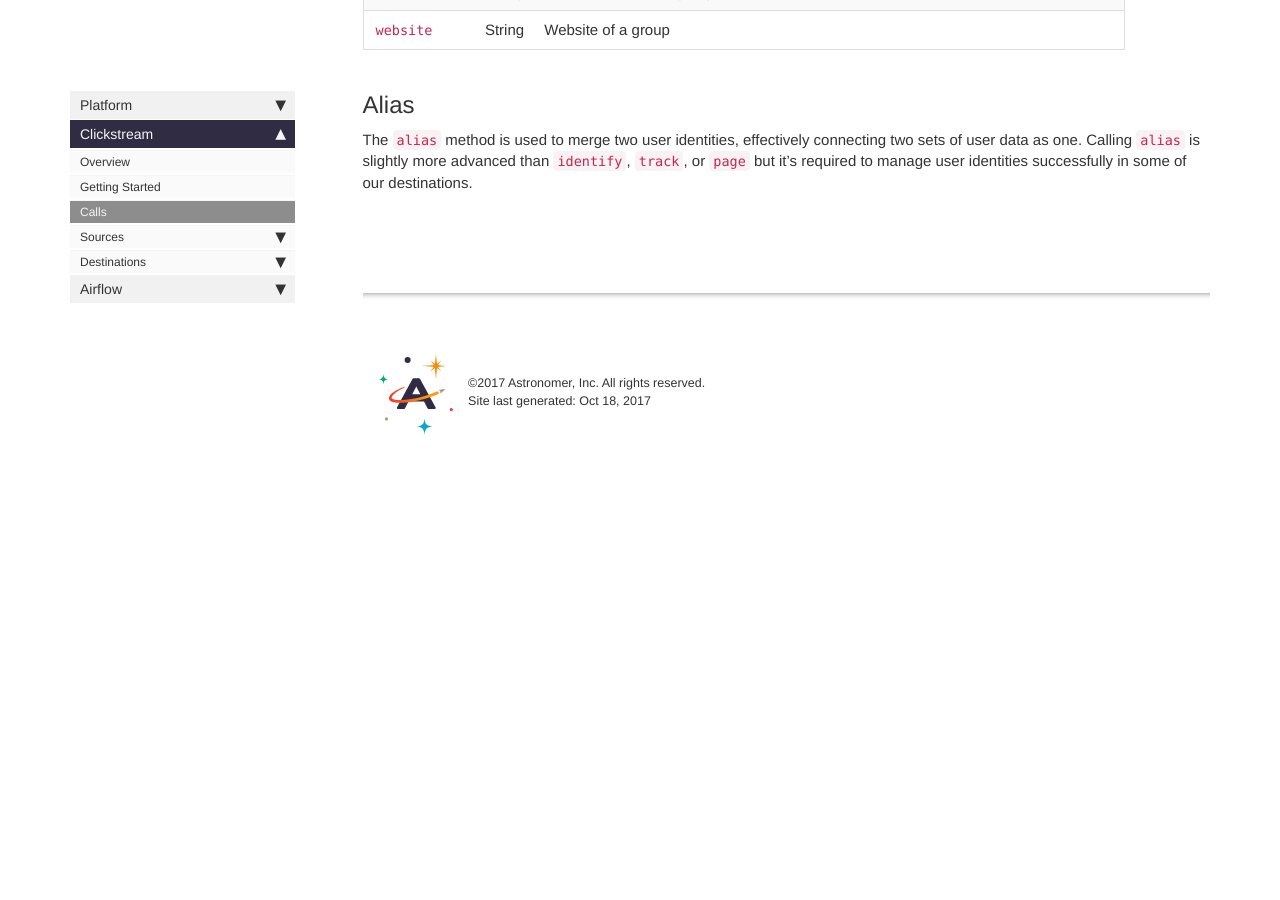
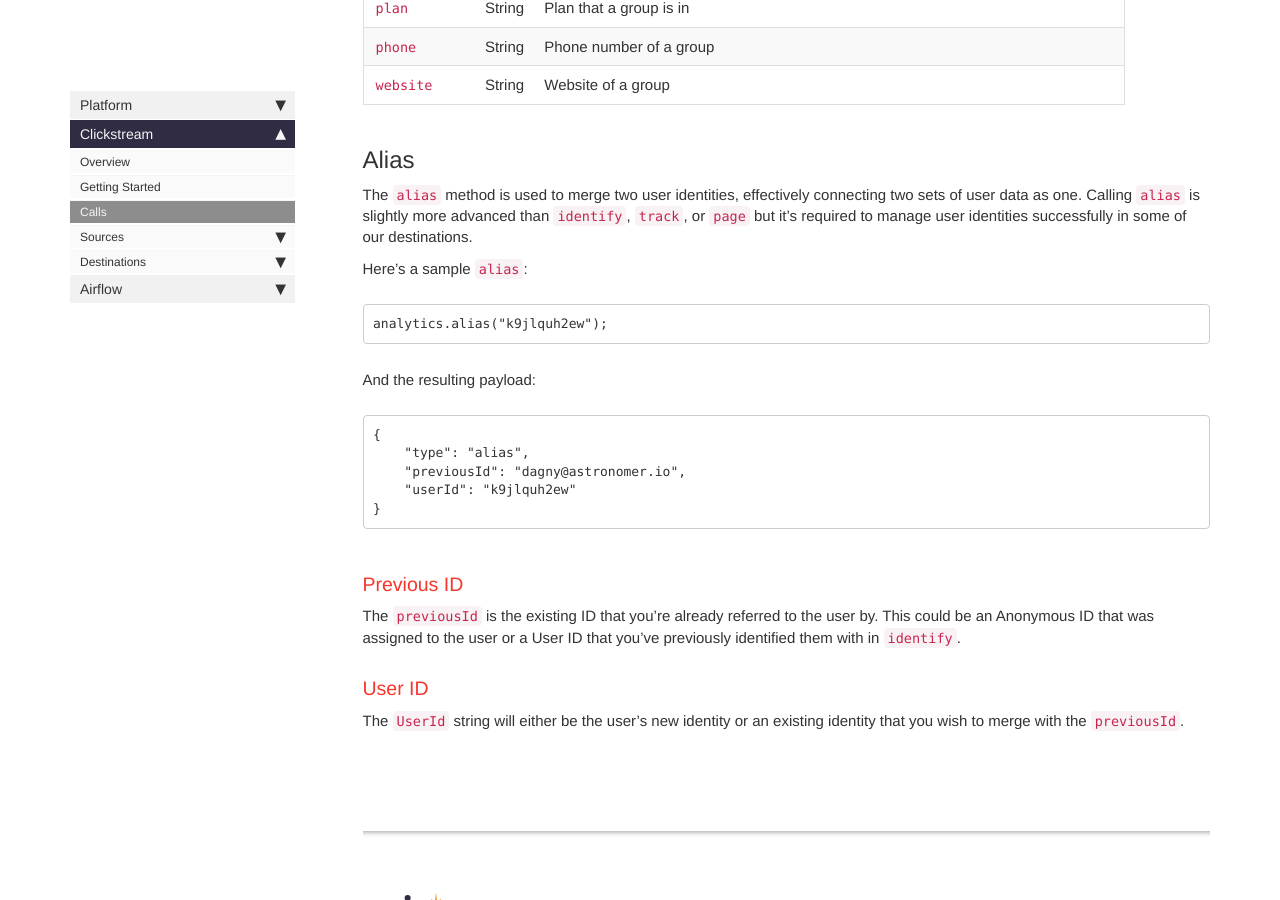
Before and after one commit to petedejoy/documentation, a Jekyll site: the page built from v2/clickstream/calls.md, in a window 1280 px wide and 900 px high, scrolled down 6738 px. Built offline with Jekyll 4.4.1, drawn with Linux system fonts in a browser that asks for light colours; nearby versions of some CDN libraries; comment, search, counter and statistics services are not loaded; before the commit the page ends 7229 px from its top, so only the background shows below that.

Commit message:
added Alias section

````diff
--- a/v2/clickstream/calls.md
+++ b/v2/clickstream/calls.md
@@ -239,3 +239,25 @@ We have reserved some traits to be handled in special ways. These reserved trait
 
 ## Alias
 The `alias` method is used to merge two user identities, effectively connecting two sets of user data as one. Calling `alias` is slightly more advanced than `identify`, `track`, or `page` but it's required to manage user identities successfully in some of our destinations.
+
+Here's a sample `alias`:
+
+```
+analytics.alias("k9jlquh2ew");
+```
+
+And the resulting payload:
+
+```
+{
+    "type": "alias",
+    "previousId": "dagny@astronomer.io",
+    "userId": "k9jlquh2ew"
+}
+```
+
+### Previous ID
+The `previousId` is the existing ID that you're already referred to the user by. This could be an Anonymous ID that was assigned to the user or a User ID that you've previously identified them with in `identify`.
+
+### User ID
+The `UserId` string will either be the user's new identity or an existing identity that you wish to merge with the `previousId`.
````
